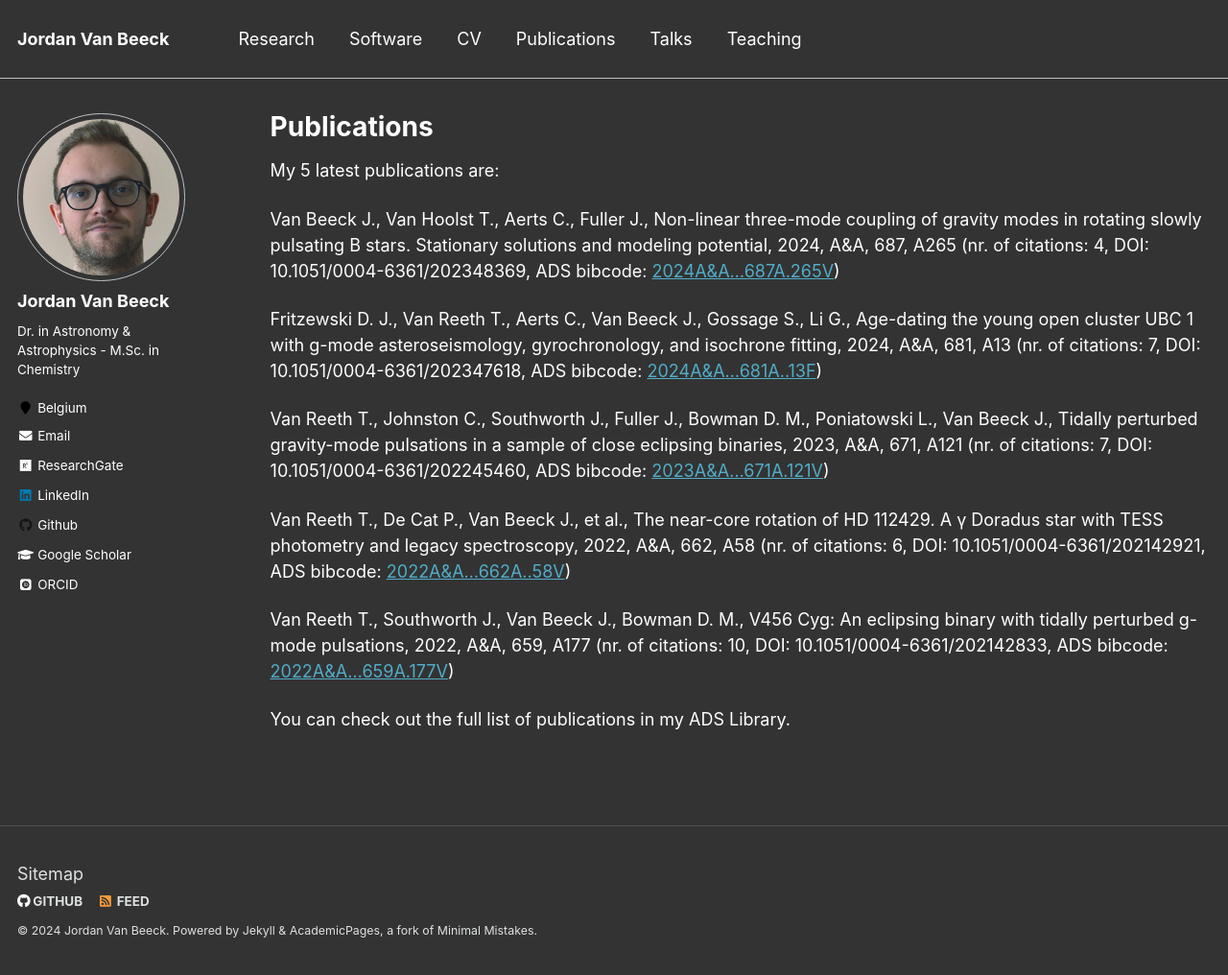
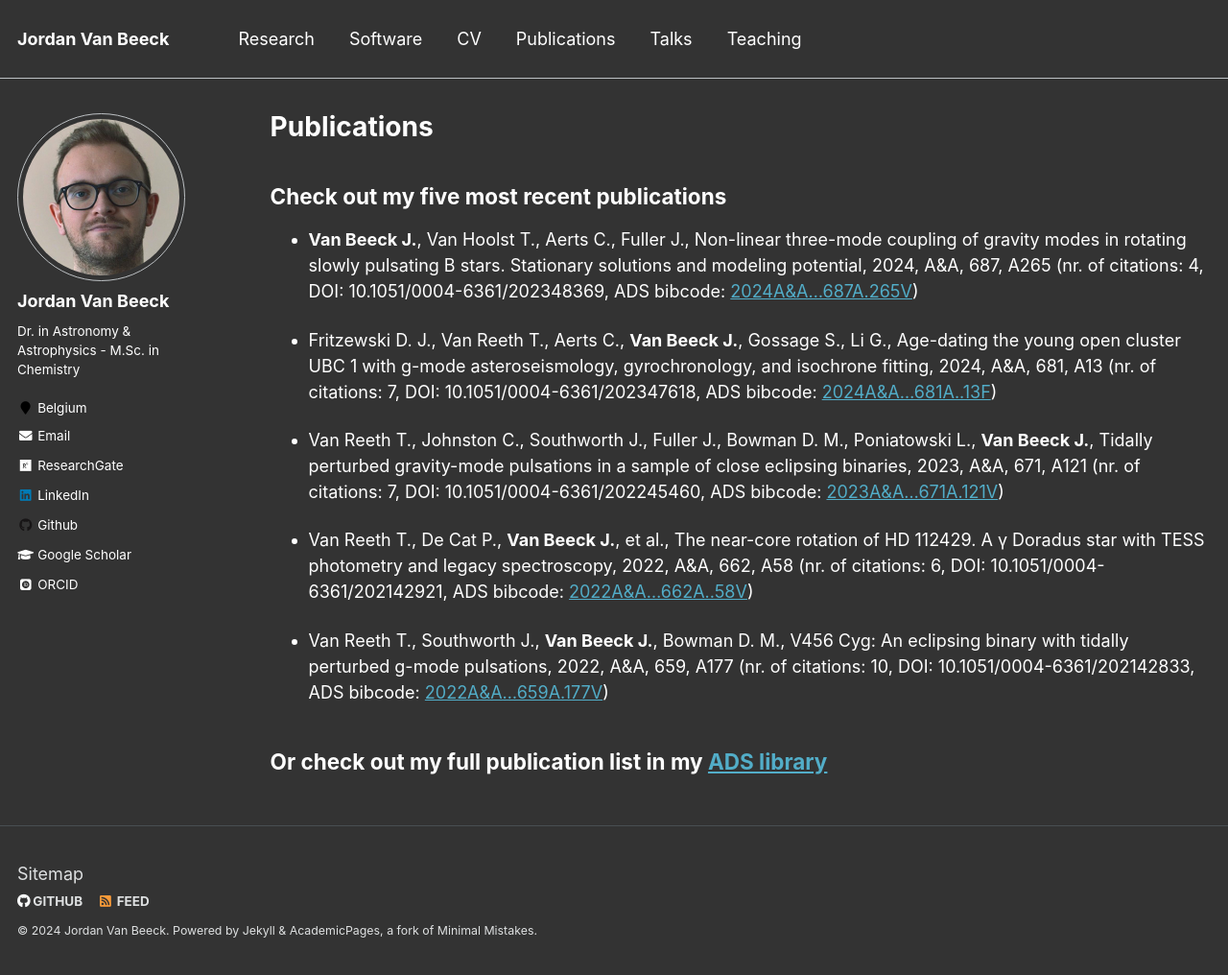
Before and after one commit to JVB11/jvb11.github.io, a Jekyll site: the page built from _pages/publications.md, in a window 1280 px wide and 1016 px high. Shown: the whole window at 96% size. Built offline with Jekyll 4.4.1, drawn with Linux system fonts in a browser that asks for light colours; some web fonts are replaced.

Commit message:
Update publications.md
testing formatting

```diff
--- a/_pages/publications.md
+++ b/_pages/publications.md
@@ -5,19 +5,19 @@
 author_profile: true
 ---
 
-My 5 latest publications are:
+## Check out my five most recent publications
 
-Van Beeck J., Van Hoolst T., Aerts C., Fuller J., Non-linear three-mode coupling of gravity modes in rotating slowly pulsating B stars. Stationary solutions and modeling potential, 2024, A&A, 687, A265 (nr. of citations: 4, DOI: 10.1051/0004-6361/202348369, ADS bibcode: <a href="https://ui.adsabs.harvard.edu/abs/2024A&A...687A.265V">2024A&A...687A.265V</a>)
++ **Van Beeck J.**, Van Hoolst T., Aerts C., Fuller J., Non-linear three-mode coupling of gravity modes in rotating slowly pulsating B stars. Stationary solutions and modeling potential, 2024, A&A, 687, A265 (nr. of citations: 4, DOI: 10.1051/0004-6361/202348369, ADS bibcode: <a href="https://ui.adsabs.harvard.edu/abs/2024A&A...687A.265V">2024A&A...687A.265V</a>)
 
-Fritzewski D. J., Van Reeth T., Aerts C., Van Beeck J., Gossage S., Li G., Age-dating the young open cluster UBC 1 with g-mode asteroseismology, gyrochronology, and isochrone fitting, 2024, A&A, 681, A13 (nr. of citations: 7, DOI: 10.1051/0004-6361/202347618, ADS bibcode: <a href="https://ui.adsabs.harvard.edu/abs/2024A&A...681A..13F">2024A&A...681A..13F</a>)
++ Fritzewski D. J., Van Reeth T., Aerts C., **Van Beeck J.**, Gossage S., Li G., Age-dating the young open cluster UBC 1 with g-mode asteroseismology, gyrochronology, and isochrone fitting, 2024, A&A, 681, A13 (nr. of citations: 7, DOI: 10.1051/0004-6361/202347618, ADS bibcode: <a href="https://ui.adsabs.harvard.edu/abs/2024A&A...681A..13F">2024A&A...681A..13F</a>)
 
-Van Reeth T., Johnston C., Southworth J., Fuller J., Bowman D. M., Poniatowski L., Van Beeck J., Tidally perturbed gravity-mode pulsations in a sample of close eclipsing binaries, 2023, A&A, 671, A121 (nr. of citations: 7, DOI: 10.1051/0004-6361/202245460, ADS bibcode: <a href="https://ui.adsabs.harvard.edu/abs/2023A&A...671A.121V">2023A&A...671A.121V</a>)
++ Van Reeth T., Johnston C., Southworth J., Fuller J., Bowman D. M., Poniatowski L., **Van Beeck J.**, Tidally perturbed gravity-mode pulsations in a sample of close eclipsing binaries, 2023, A&A, 671, A121 (nr. of citations: 7, DOI: 10.1051/0004-6361/202245460, ADS bibcode: <a href="https://ui.adsabs.harvard.edu/abs/2023A&A...671A.121V">2023A&A...671A.121V</a>)
 
-Van Reeth T., De Cat P., Van Beeck J., et al., The near-core rotation of HD 112429. A γ Doradus star with TESS photometry and legacy spectroscopy, 2022, A&A, 662, A58 (nr. of citations: 6, DOI: 10.1051/0004-6361/202142921, ADS bibcode: <a href="https://ui.adsabs.harvard.edu/abs/2022A&A...662A..58V">2022A&A...662A..58V</a>)
++ Van Reeth T., De Cat P., **Van Beeck J.**, et al., The near-core rotation of HD 112429. A γ Doradus star with TESS photometry and legacy spectroscopy, 2022, A&A, 662, A58 (nr. of citations: 6, DOI: 10.1051/0004-6361/202142921, ADS bibcode: <a href="https://ui.adsabs.harvard.edu/abs/2022A&A...662A..58V">2022A&A...662A..58V</a>)
 
-Van Reeth T., Southworth J., Van Beeck J., Bowman D. M., V456 Cyg: An eclipsing binary with tidally perturbed g-mode pulsations, 2022, A&A, 659, A177 (nr. of citations: 10, DOI: 10.1051/0004-6361/202142833, ADS bibcode: <a href="https://ui.adsabs.harvard.edu/abs/2022A&A...659A.177V">2022A&A...659A.177V</a>)
++ Van Reeth T., Southworth J., **Van Beeck J.**, Bowman D. M., V456 Cyg: An eclipsing binary with tidally perturbed g-mode pulsations, 2022, A&A, 659, A177 (nr. of citations: 10, DOI: 10.1051/0004-6361/202142833, ADS bibcode: <a href="https://ui.adsabs.harvard.edu/abs/2022A&A...659A.177V">2022A&A...659A.177V</a>)
 
-You can check out the full list of publications in my ADS Library.
+## Or check out my full publication list in my [ADS library](https://ui.adsabs.harvard.edu/public-libraries/mrBh0XAqRuqabcPXhidMUA)
 
 <!-- {% if author.googlescholar %}
   You can also find my articles on <u><a href="{{author.googlescholar}}">my Google Scholar profile</a>.</u>
```
